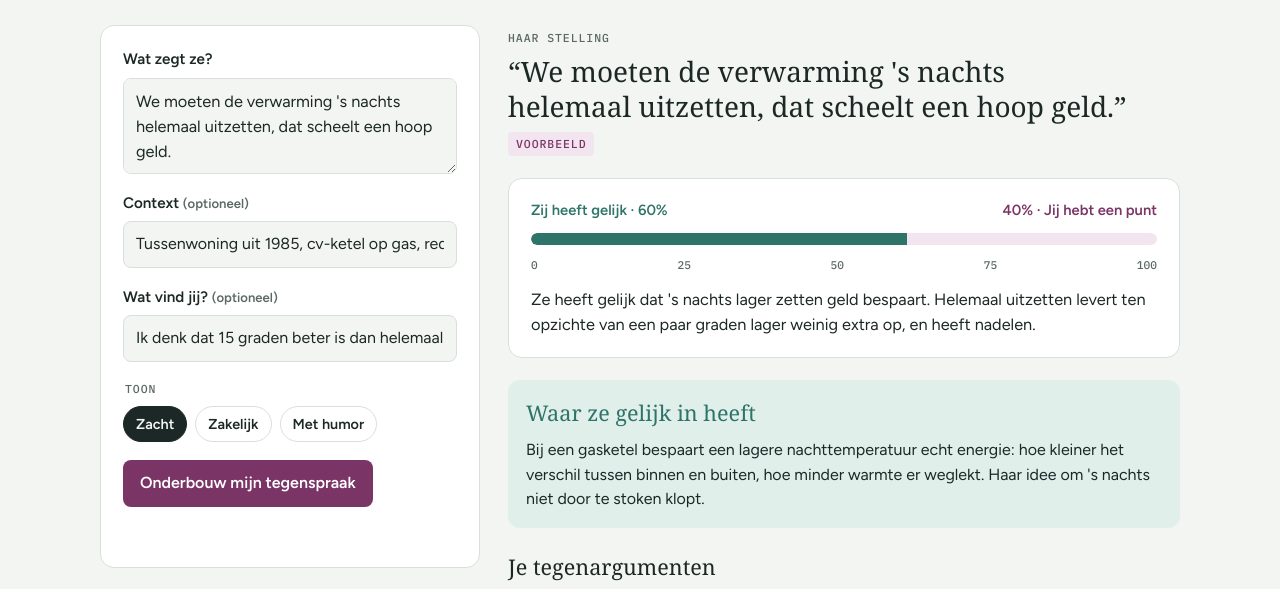
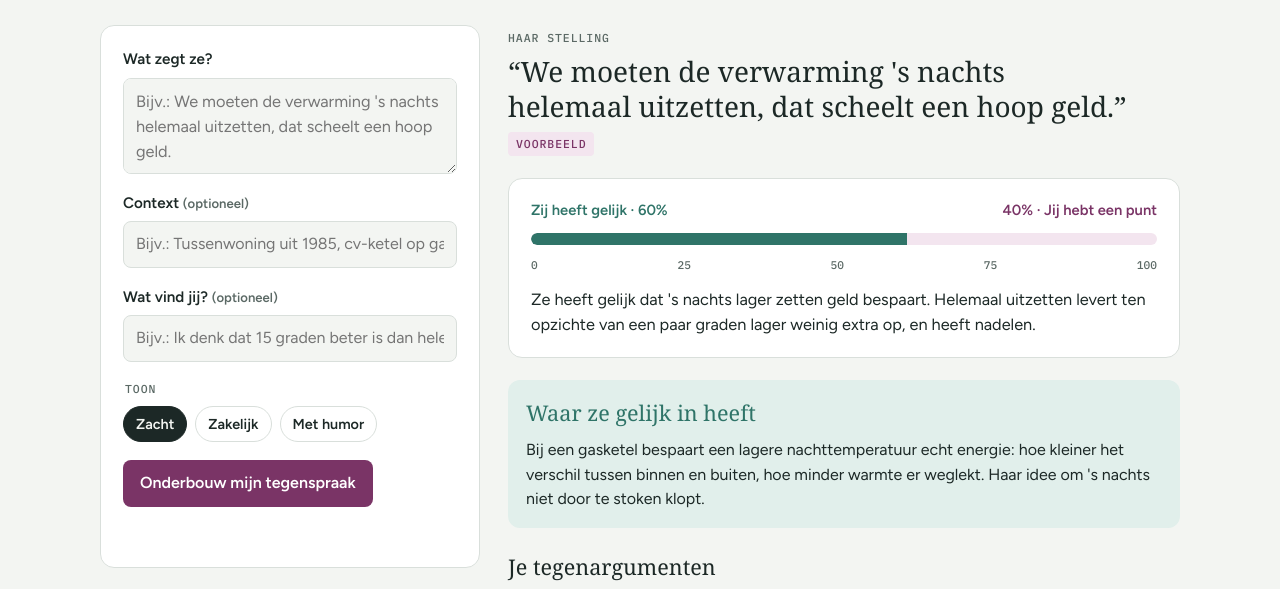
Before and after one commit to Joris-git/met-alle-respect, a plain HTML site: page index.html in a window 1280 px wide. Shown: the part 147-736 px from the top of the page. Drawn offline with Linux system fonts and the light colour scheme; a web font is replaced by a local one.

Commit message:
Voorbeelden als hulptekst in de velden in plaats van vooraf ingevuld
Co-Authored-By: Claude Opus 5.5 <noreply@anthropic.com>
Claude-Session: https://claude.ai/code/session_01Mo1z2H8E3PtKJN8j5YFaD9

```diff
--- a/index.html
+++ b/index.html
@@ -157,15 +157,15 @@ button { font: inherit; cursor: pointer; border-radius: 8px; border: 1px solid t
     <form id="form" autocomplete="off">
       <div class="field">
         <label for="stelling">Wat zegt ze?</label>
-        <textarea id="stelling" required placeholder="Bijv.: We moeten de verwarming 's nachts helemaal uitzetten."></textarea>
+        <textarea id="stelling" required placeholder="Bijv.: We moeten de verwarming 's nachts helemaal uitzetten, dat scheelt een hoop geld."></textarea>
       </div>
       <div class="field">
         <label for="context">Context <span class="hint">(optioneel)</span></label>
-        <input type="text" id="context" placeholder="Situatie, huis, kinderen, budget…">
+        <input type="text" id="context" placeholder="Bijv.: Tussenwoning uit 1985, cv-ketel op gas, redelijk geïsoleerd.">
       </div>
       <div class="field">
         <label for="standpunt">Wat vind jij? <span class="hint">(optioneel)</span></label>
-        <input type="text" id="standpunt" placeholder="Jouw eigen idee, als je dat al hebt">
+        <input type="text" id="standpunt" placeholder="Bijv.: Ik denk dat 15 graden beter is dan helemaal uit.">
       </div>
       <fieldset class="field" style="border:0;padding:0;margin:0">
         <legend class="label" style="margin-bottom:8px">Toon</legend>
@@ -515,7 +515,6 @@ button { font: inherit; cursor: pointer; border-radius: 8px; border: 1px solid t
   stopBtn.addEventListener("click", () => ctl && ctl.abort());
 
   // ---- boot ----
-  fillForm(EXAMPLE.input);
   render(EXAMPLE.result, EXAMPLE.input, true);
   renderHistory();
   if (window.claude && typeof window.claude.use === "function") {
```
